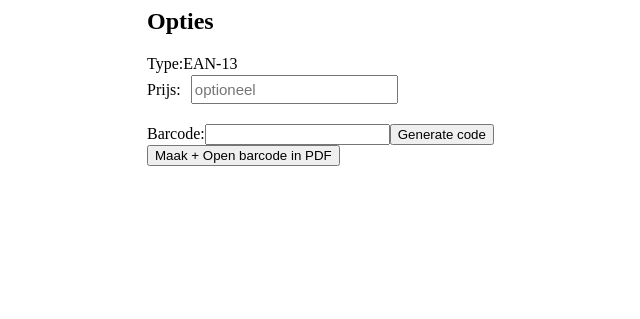
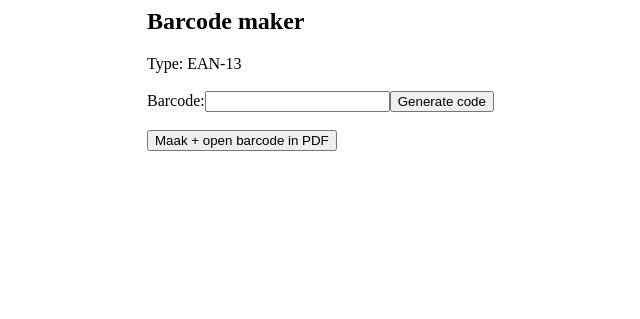
Before and after one commit to Qws/barcode-label-app, an Electron app: page app/index.html in a window 1280 px wide. Shown: the whole page, without its empty margins (177-817 px from the left). Drawn offline with Linux system fonts and the light colour scheme; no server answers.

Commit message:
Update and improved view a bit

```diff
--- a/app/index.html
+++ b/app/index.html
@@ -6,11 +6,13 @@
     </head>
     <body>
         <div id="app-content">
-            <h2>Opties</h2>
-            <section><label>Type:</label><label>EAN-13</label></section>
-            <section><label>Prijs:</label><input placeholder="optioneel" class="controls"/></section>
+            <h2>Barcode maker</h2>
+            <section><label>Type: </label><label>EAN-13</label></section>
+            <br>
+            <!--<section><label>Prijs:</label><input placeholder="optioneel" class="controls"/></section>-->
             <section><label>Barcode:</label><input id="input-barcode"/><button id="btn-barcode-generator">Generate code</button></section>
-            <button id="btn-create-pdf">Maak + Open barcode in PDF</button>
+            <br>
+            <button id="btn-create-pdf">Maak + open barcode in PDF</button>
             <label id="label-status"> </label>
             <section>
                 <canvas id="canvas">
```
